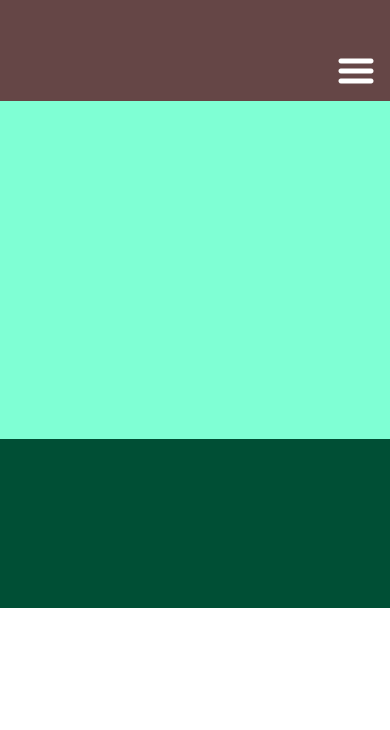
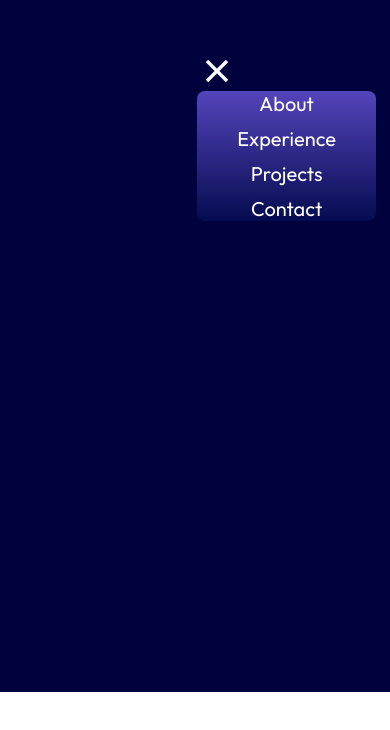
Before and after one commit to troymeeker/portfolio-react-vite, a React (Vite) app: page / in a window 390 px wide. Both pictures are taken after a click on the element 356 px from the left and 80 px from the top of the page. Shown: the top 730 px of the page. Built offline with nearby package versions, Linux system fonts and the light colour scheme.

Commit message:
responsive menu

```diff
--- a/src/App.module.css
+++ b/src/App.module.css
@@ -3,7 +3,7 @@
 .App{
   background-color: var(--color-bg);
   width: 100%;
-  height: 100vvh;
+  height: 100%;
 
 
 }
--- a/src/components/Navbar/Navbar.module.css
+++ b/src/components/Navbar/Navbar.module.css
@@ -8,16 +8,12 @@
   padding: 20px;
   margin: 0 10px;
   z-index: 2;
-
 }
 .title {
-
   text-decoration: none;
   font-size: 30px;
   color: var(--color-text);
   font-weight: 600;
-
-
 }
 .menuBtn {
   display: none;
@@ -27,25 +23,22 @@ menu {
   display: flex;
 }
 .menuItems {
-
   display: flex;
   gap: 30px;
   list-style: none;
-
 }
-.menuItems a{
-
+.menuItems a {
   font-size: 20px;
   color: var(--color-text);
   text-decoration: none;
 }
 
-@media screen and ( max-width: 830px){
-    .navbar{
+@media screen and (max-width: 830px) {
+  .navbar {
     flex-direction: column;
     align-items: flex-start;
   }
-    .menu{
+  .menu {
     position: absolute;
     right: 0;
     margin-right: 10%;
@@ -58,21 +51,27 @@ menu {
   .menuBtn {
     display: block;
     cursor: pointer;
-        padding-bottom: 20px;
   }
-    .menuItems{
+  .menuItems {
     display: none;
-        position: relative;
-        top: 30px;
+
     flex-direction: column;
     align-items: center;
-        gap:10px;
+    gap: 10px;
 
-
-
+    background: linear-gradient(
+      0deg,
+      rgba(11, 22, 101, 0.443) 0%,
+      rgba(126, 102, 250, 0.667) 100%
+    );
+    padding-right: 20px;
+    border-radius: 8px;
   }
-    .title{
+  .title {
     display: none;
   }
-
+  .menuOpen {
+    display: flex;
+    z-index: 1;
   }
+}
--- a/src/components/Navbar/navbar.jsx
+++ b/src/components/Navbar/navbar.jsx
@@ -1,31 +1,51 @@
-import styles from './Navbar.module.css'
-// import { useState } from 'react';
+import styles from "./Navbar.module.css";
+import { useState } from "react";
 import { getImageUrl } from "../../utils";
 
-
 function Navbar() {
-
-  // const [menuOpen, setMenuOpen] = useState(false);
+  const [menuOpen, setMenuOpen] = useState(false);
 
   return (
     <nav className={styles.navbar}>
-            <a className={styles.title} href="/" >Portfolio</a>
-            {/* <div className={styles.menuBtn}></div> */}
+      <a className={styles.title} href="/">
+        Portfolio
+      </a>
+
       <div className={styles.menu}>
-       <img className={styles.menuBtn} src={getImageUrl("nav/menuIcon.png")} alt="menu-button"/>
+        <img
+          className={styles.menuBtn}
+          src={
+            menuOpen
+              ? getImageUrl("nav/closeIcon.png")
+              : getImageUrl("nav/menuIcon.png")
+          }
+          alt="menu-button"
+          onClick={() => setMenuOpen(!menuOpen)}
+        />
 
-        <ul className={styles.menuItems}>
+        <ul
+          onClick={() => setMenuOpen(false)}
+          className={`${styles.menuItems} ${menuOpen && styles.menuOpen} `}
+        >
           <li>
-            <a className="nav-item" href="#about">About</a>
+            <a className="nav-item" href="#about">
+              About
+            </a>
           </li>
           <li>
-            <a className="nav-item" href="#exp">Experience</a>
+            <a className="nav-item" href="#exp">
+              Experience
+            </a>
           </li>
           <li>
-            <a className="nav-item" href="#projects">Projects</a>
+            <a className="nav-item" href="#projects">
+              Projects
+            </a>
           </li>
           <li>
-            <a className="nav-item" href="#contact">Contact</a>
+            <a className="nav-item" href="#contact">
+              Contact
+            </a>
           </li>
         </ul>
       </div>
--- a/src/index.css
+++ b/src/index.css
@@ -8,7 +8,7 @@
   display: flex;
   justify-content: end;
   align-items: center;
-  color: rgb(236, 236, 236);
+  color: rgb(0, 2, 62);
    height: 12vh;
 
 }
@@ -17,11 +17,11 @@
 
 }
 .main{
-  height: 40vh;
-  background-color: aquamarine;
+  height: 50vh;
+  color: rgb(0, 2, 62);
 }
 
 .footer{
   height: 20vh;
-  background-color: rgb(0, 79, 53);
+  color: rgb(0, 2, 62);
 }
--- a/src/vars.css
+++ b/src/vars.css
@@ -4,8 +4,7 @@
     --color-primary:#58faba;
     --color-sec:#333;
     --color-dark:#000;
-    --color-bg:#654646;
-    /* fonts */
+    --color-bg: rgb(0, 2, 62);    /* fonts */
     --font-roboto:"Roboto";
 
 }
```
Lines whose indentation alone changed are shown as unchanged.
